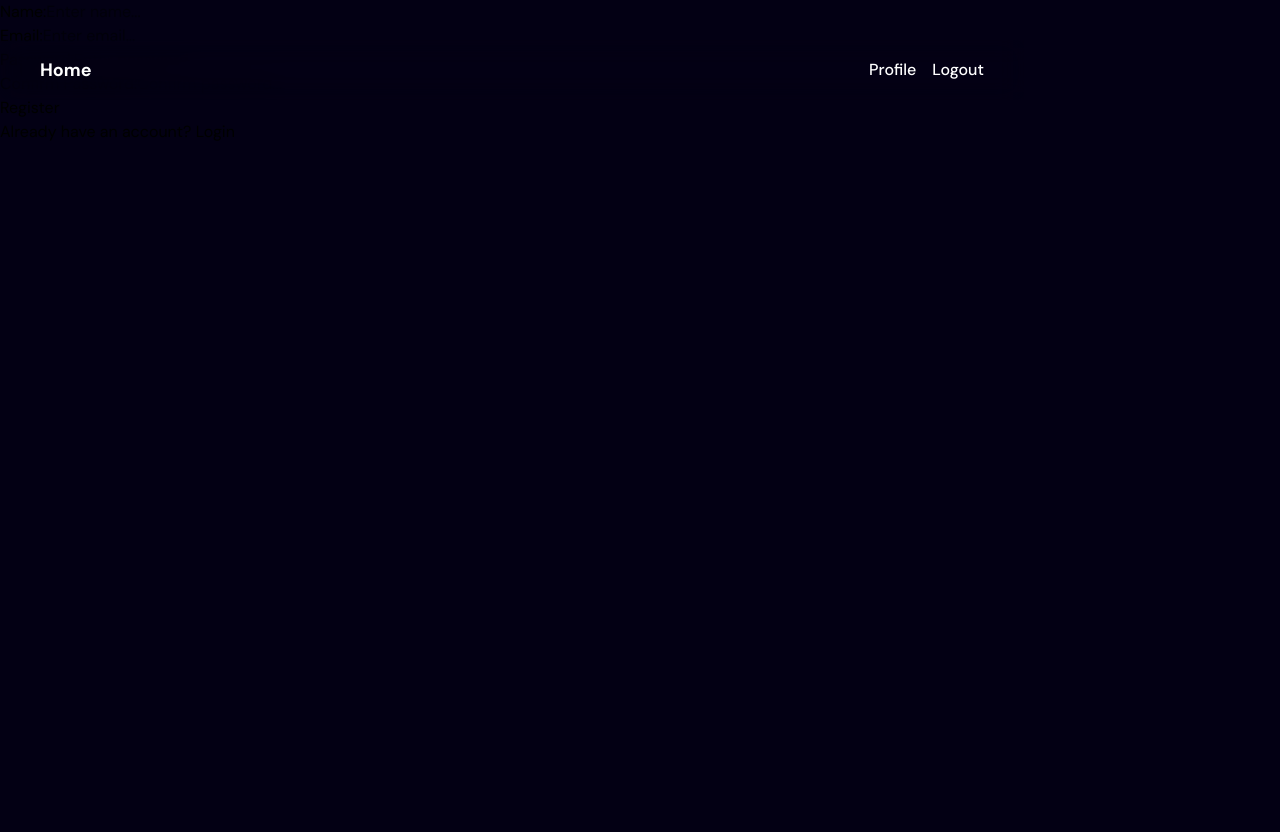
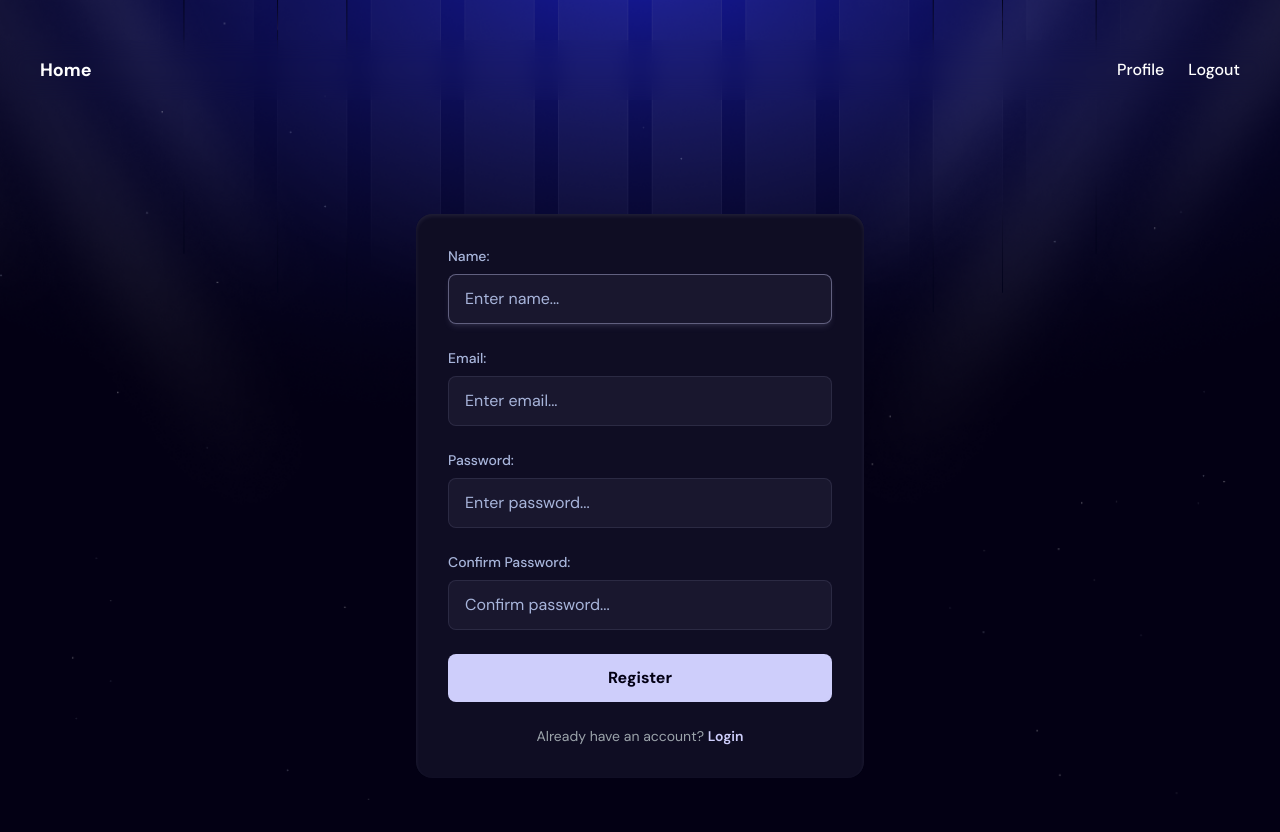
Before and after one commit to Merletto/React1, a React (Vite) app: page /register in a window 1280 px wide. Shown: the top 832 px of the page. Before the commit the page ends 800 px from the top, so only its background shows below. Built offline with nearby package versions, Linux system fonts and the light colour scheme; no server answers.

Commit message:
DiseñoFinalHeaderLoginRegister

```diff
--- a/src/components/Header.jsx
+++ b/src/components/Header.jsx
@@ -3,20 +3,25 @@ import React from "react";
 
 const Header = () => {
   return (
-    <header className="w-[80%] mx-auto flex justify-between items-center px-5 sm:px-10 py-4 fixed top-0 z-20 backdrop-blur-md">
+    <header className="fixed top-0 left-0 w-full z-50 backdrop-blur-md">
+
+      <div className="max-w-7xl mx-auto flex justify-between items-center px-5 sm:px-10 py-4">
+
         {/* Home */}
-      <button className="text-white font-bold text-lg hover:text-light-100 transition-colors">
+        <button className="text-white font-bold text-lg hover:text-light-100 transition-colors duration-300">
           Home
         </button>
 
-      {/* Botones de perfil y logout */}
-      <div className="flex gap-4">
-        <button className="text-white font-medium hover:text-light-100 transition-colors">
+        {/* Botones */}
+        <div className="flex gap-6">
+          <button className="text-white font-medium hover:text-light-100 transition-colors duration-300">
             Profile
           </button>
-        <button className="text-white font-medium hover:text-light-100 transition-colors">
+          <button className="text-white font-medium hover:text-light-100 transition-colors duration-300">
             Logout
           </button>
+        </div>
+
       </div>
     </header>
   );
--- a/src/index.css
+++ b/src/index.css
@@ -160,3 +160,59 @@
     display: none;
   }
 }
+
+@layer components {
+  .container {
+    @apply min-h-screen flex items-center justify-center px-5 relative z-10;
+  }
+
+  .login-register-container {
+    @apply w-full max-w-md bg-dark-100 p-8 rounded-2xl shadow-inner shadow-light-100/10 backdrop-blur-md;
+  }
+
+  .login-register-container form {
+    @apply space-y-6;
+  }
+
+  .form-field-wrapper {
+    @apply flex flex-col gap-2;
+  }
+
+  .form-field-wrapper label {
+    @apply text-light-200 text-sm font-medium;
+  }
+
+  .form-field-wrapper input[type="text"],
+  .form-field-wrapper input[type="email"],
+  .form-field-wrapper input[type="password"] {
+    @apply bg-light-100/5 border border-light-100/10
+           text-white placeholder-light-200
+           px-4 py-3 rounded-lg
+           outline-none transition-all duration-300;
+  }
+
+  .form-field-wrapper input[type="text"],
+  .form-field-wrapper input[type="email"]:focus,
+  .form-field-wrapper input[type="password"]:focus {
+    @apply border-light-100/40 shadow-md shadow-light-100/10;
+  }
+
+  .btn {
+    @apply w-full bg-light-100 text-primary
+           font-bold py-3 rounded-lg
+           cursor-pointer
+           transition-all duration-300;
+  }
+
+  .btn:hover {
+    @apply bg-light-200;
+  }
+
+  .login-register-container p {
+    @apply text-center text-gray-100 mt-6 text-sm;
+  }
+
+  .login-register-container a {
+    @apply text-light-100 font-semibold hover:underline;
+  }
+}
--- a/src/pages/Login.jsx
+++ b/src/pages/Login.jsx
@@ -3,7 +3,9 @@ import { Link } from 'react-router-dom'
 
 const Login = () => {
   return (
-    <div className="container">
+    <main>
+    <div className='pattern'>
+    <div className="container mt-24">
         <div className="login-register-container">
           <form>
 
@@ -43,6 +45,8 @@ const Login = () => {
 
         </div>
     </div>
+    </div>
+    </main>
   )
 }
 
--- a/src/pages/Register.jsx
+++ b/src/pages/Register.jsx
@@ -3,11 +3,13 @@ import { Link } from 'react-router-dom'
 
 const Register = () => {
   return (
-    <div className="container">
+    <main>
+    <div className='pattern'>
+    <div className="container mt-24">
       <div className="login-register-container">
         <form>
 
-          <div className="form-field-wrapper">
+            <div className="form-field-wrapper">
                 <label>Name:</label>
                 <input
                   required
@@ -62,6 +64,8 @@ const Register = () => {
 
       </div>
   </div>
+  </div>
+  </main>
   )
 }
 
--- a/src/utils/PrivateRoutes.jsx
+++ b/src/utils/PrivateRoutes.jsx
@@ -1,7 +1,7 @@
 import { Outlet, Navigate } from 'react-router-dom';
 
 const PrivateRoutes = () => {
-   const  user = true
+   const  user = false
    return user ? <Outlet/> : <Navigate to="/login"/>
 }
 
```
Lines whose indentation alone changed are shown as unchanged.
